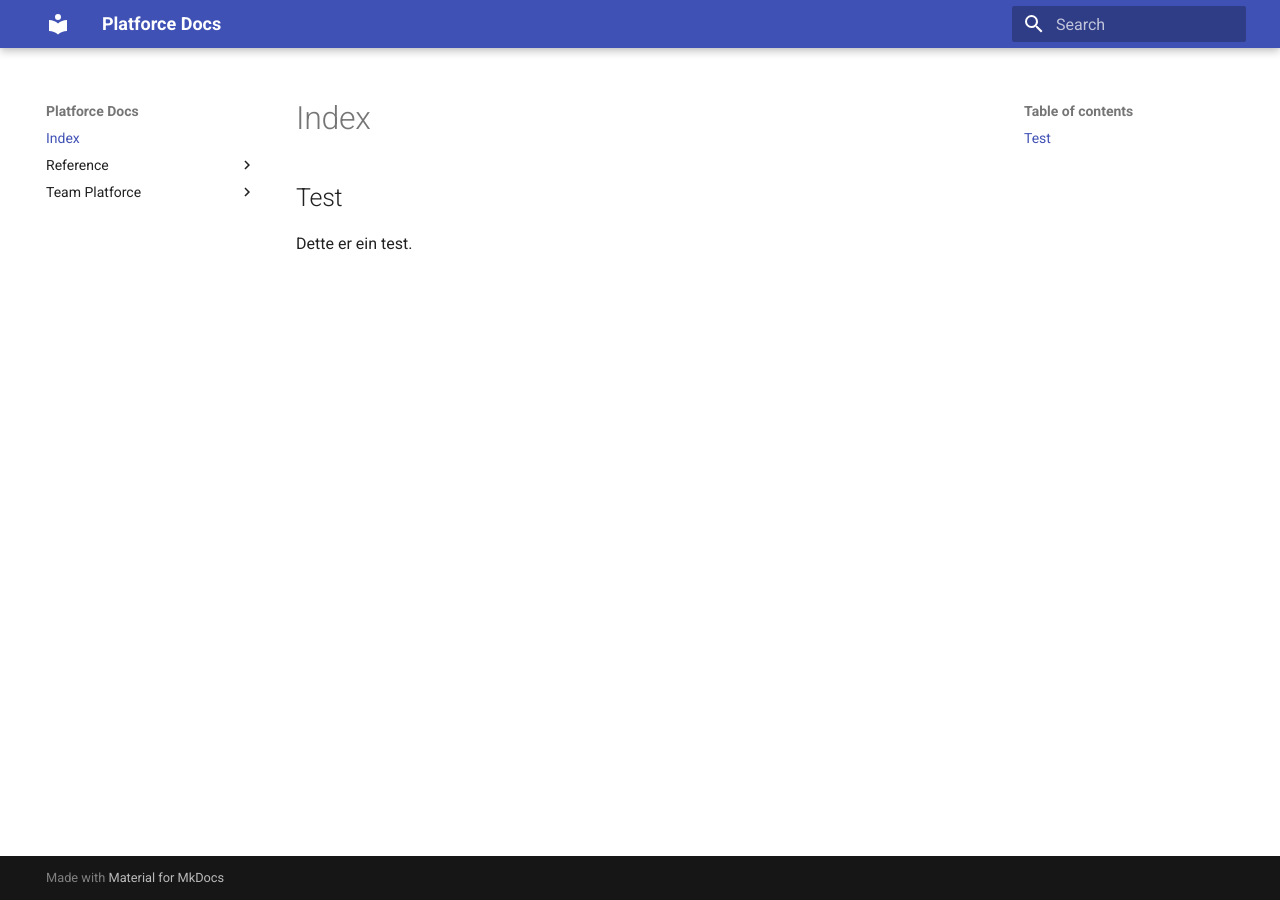
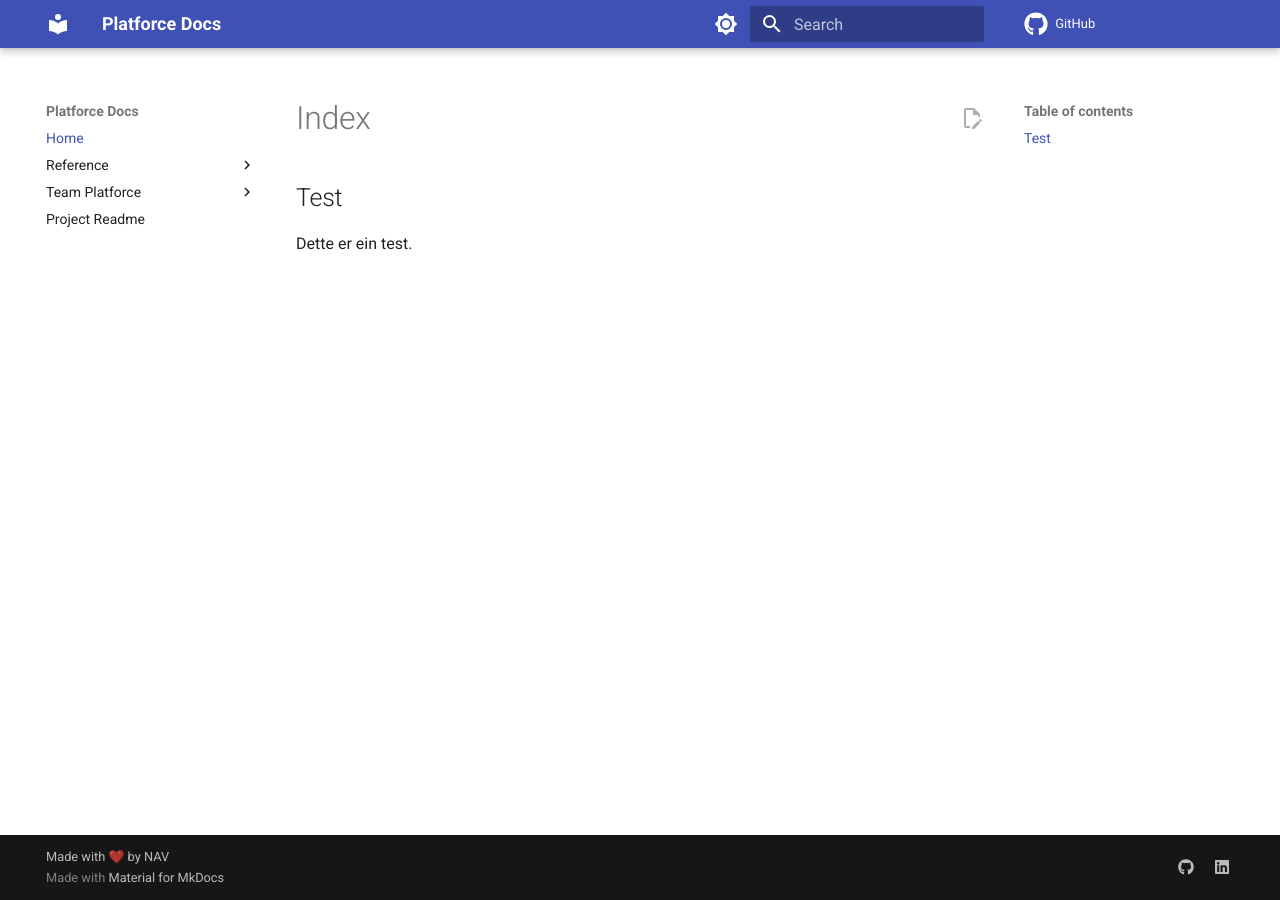
Before and after one commit to navikt/platforce-doc, an MkDocs documentation site: the page built from docs/index.md, in a window 1280 px wide. Built offline with MkDocs 1.6.1 and Material for MkDocs 9.7.7, drawn with Linux system fonts in a browser that asks for light colours; comment, search, counter and statistics services are not loaded.

```diff
--- /dev/null
+++ b/main.py
@@ -0,0 +1,5 @@
+import shutil
+import time
+
+shutil.copy2('./README.md', './docs/project-readme.md')
+#time.sleep(10)
--- a/mkdocs.yml
+++ b/mkdocs.yml
@@ -1,8 +1,84 @@
 site_name: Platforce Docs
+site_description: Documentation for Platforce
+site_author: NAV Team Platforce
 site_url: https://platforce.github.io/docs/
+repo_url: https://github.com/navikt/platforce-doc
+edit_uri: edit/main/docs/
+copyright: Made with ❤️ by NAV
+
 theme:
   name: material
-#nav:
-#  - Home: index.md
-#  - About: about.md
-#  - Contact: contact.md
+  features:
+    - search.suggest
+    - search.share
+    - search.highlight # Experimental
+    - content.action.edit
+    - content.code.copy
+    - content.code.annotate
+    - content.tabs.link
+  icon:
+    repo: fontawesome/brands/github
+  palette:
+    - media: "(prefers-color-scheme: light)"
+      scheme: default # light-mode
+      toggle:
+        icon: material/brightness-7
+        name: Switch to dark mode
+    - media: "(prefers-color-scheme: dark)"
+      scheme: slate # dark-mode
+      toggle:
+        icon: material/brightness-4
+        name: Switch to light mode
+
+extra:
+  version: 0.1.0
+  social:
+    - icon: fontawesome/brands/github
+      link: https://github.com/nav
+    - icon: fontawesome/brands/linkedin
+      link: https://www.linkedin.com/company/nav
+
+markdown_extensions:
+  toc:
+    permalink: true
+
+plugins:
+  - search:
+      lang: en
+  - awesome-pages
+  - git-revision-date-localized
+
+markdown_extensions:
+  - pymdownx.highlight:
+      anchor_linenums: true
+      line_spans: __span
+      pygments_lang_class: true
+      auto_title: true
+      linenums: true
+  - pymdownx.inlinehilite
+  - pymdownx.snippets
+  - pymdownx.superfences:
+      preserve_tabs: true
+      custom_fences:
+        - name: mermaid
+          class: mermaid
+          format: !!python/name:pymdownx.superfences.fence_code_format
+  - pymdownx.tabbed:
+      alternate_style: true
+  - pymdownx.tasklist:
+      custom_checkbox: true
+  - pymdownx.details
+  - pymdownx.caret
+  - pymdownx.mark
+  - pymdownx.tilde
+  - admonition
+  - attr_list
+  - md_in_html
+  - def_list
+  - footnotes
+
+
+nav:
+  - Home: index.md
+  - ...
+  - Project Readme: project-readme.md
--- a/pyproject.toml
+++ b/pyproject.toml
@@ -7,8 +7,11 @@ readme = "README.md"
 
 [tool.poetry.dependencies]
 python = "^3.11"
+pymdown-extensions = "^10.7.1"
 mkdocs = "^1.5.3"
-mkdocs-material = "^9.5.11"
+mkdocs-material = "^9.5.13"
+mkdocs-awesome-pages-plugin = "^2.9.2"
+mkdocs-git-revision-date-localized-plugin = "^1.2.4"
 
 [tool.poetry.dev-dependencies]
 
```
Also changed, not shown: 2 other files.
